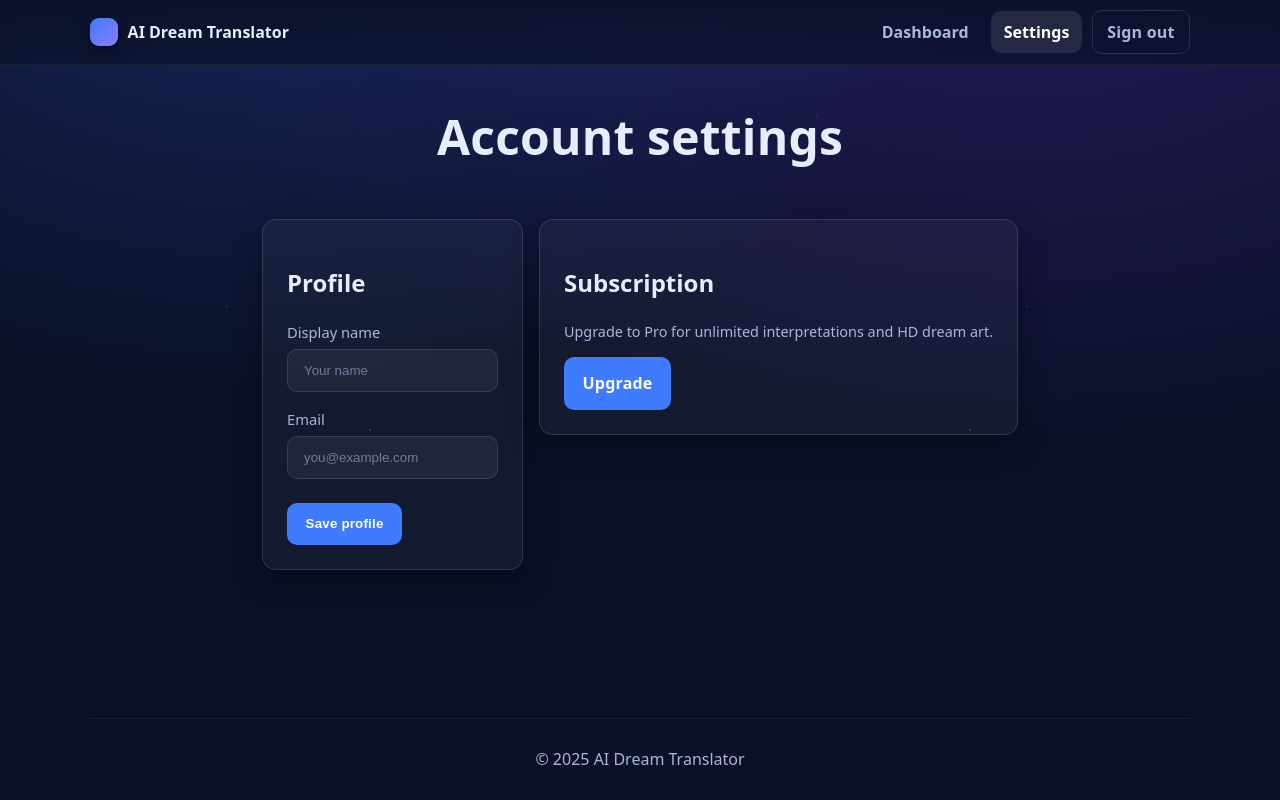
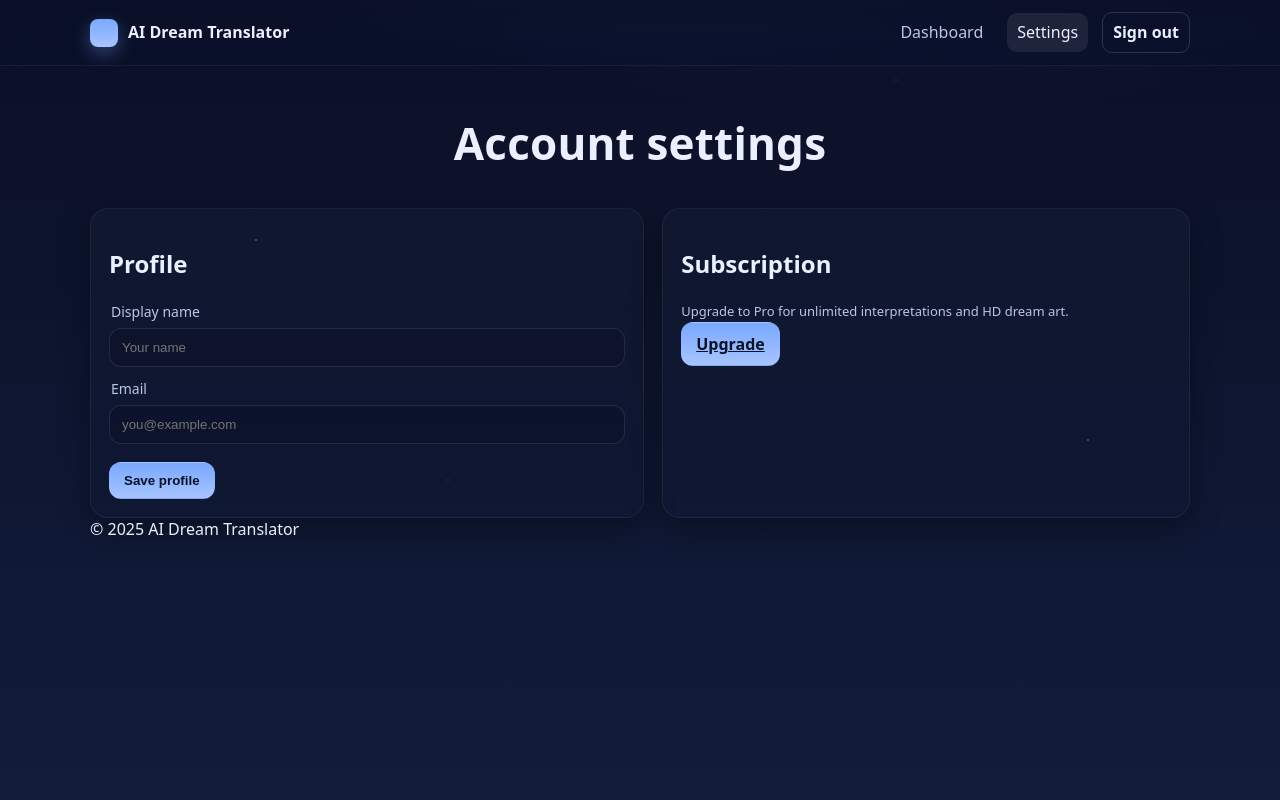
Before and after one commit to EA-LA/ai-dream-translator, a website with bundled scripts: page settings.html in a window 1280 px wide. Built offline with nearby package versions, Linux system fonts and the light colour scheme; no server answers.

Commit message:
Update styles.css

```diff
--- a/styles.css
+++ b/styles.css
@@ -1,187 +1,120 @@
-/* =========================================
-   AI Dream Translator – Global Styles
-   ========================================= */
+/* ======== THEME ======== */
+:root{
+  --bg-1:#0a1026; --bg-2:#121c3b; --card:#0f1533;
+  --ink:#e9f0ff; --muted:#b9c7e6; --accent:#7aa8ff; --accent-2:#a7c4ff;
+  --ok:#63e6b0; --warn:#ffd479; --danger:#ff8a8a;
+  --ring: rgba(122,168,255,.45);
+}
+*{box-sizing:border-box}
+html,body{height:100%}
+html{-webkit-text-size-adjust:100%}
+body{
+  margin:0; color:var(--ink);
+  font-family: ui-sans-serif, system-ui, -apple-system, Segoe UI, Roboto, Ubuntu, Cantarell, Noto Sans, Arial, sans-serif;
+  line-height:1.45;
+  background:
+    radial-gradient(80vw 60vh at 70% -20%, rgba(122,168,255,.06), transparent 60%),
+    linear-gradient(180deg,var(--bg-1),var(--bg-2));
+  -webkit-tap-highlight-color: transparent;
+}
+:focus-visible{outline:2px solid var(--ring); outline-offset:2px}
 
-/* ---- CSS Variables (theme) ---- */
-:root{
-  --bg: #0a1026;                 /* midnight blue */
-  --bg-soft: #0f1838;
-  --panel: rgba(255,255,255,0.04);
-  --panel-border: rgba(255,255,255,0.12);
-  --text: #e6edff;
-  --muted: #a9b7d9;
-  --brand: #3e7bff;              /* primary */
-  --brand-2: #7cb3ff;            /* lighter */
-  --accent: #8e7cff;             /* secondary accent */
-  --danger: #ff7b7b;
-  --shadow: 0 8px 28px rgba(0,0,0,0.35);
-  --radius: 14px;
+/* ======== LAYOUT ======== */
+.wrap{width:min(1100px,92%); margin-inline:auto}
+.bg{position:fixed; inset:0; z-index:-2}
+.stars{position:absolute; inset:0; background:
+  radial-gradient(2px 2px at 20% 30%, #fff8, transparent 60%),
+  radial-gradient(1.5px 1.5px at 70% 10%, #fff6, transparent 60%),
+  radial-gradient(1.5px 1.5px at 35% 60%, #fff6, transparent 60%),
+  radial-gradient(2px 2px at 85% 55%, #fff7, transparent 60%);
+  filter:drop-shadow(0 0 6px #fff3)
 }
+.glow{position:absolute; inset:-20%; background:radial-gradient(50% 35% at 50% 0%, rgba(122,168,255,.18), transparent 60%)}
 
-/* ---- Reset / Base ---- */
-*{ box-sizing:border-box; }
-html,body{ height:100%; }
-body{
-  margin:0;
-  font: 16px/1.55 system-ui, -apple-system, Segoe UI, Roboto, "Helvetica Neue", Arial, "Apple Color Emoji","Segoe UI Emoji";
-  color: var(--text);
-  background: radial-gradient(1200px 800px at 20% -10%, #18265b 0%, transparent 60%),
-              radial-gradient(1400px 900px at 80% -10%, #241b5a 0%, transparent 60%),
-              var(--bg);
-  /* layout helpers */
-  display:flex; flex-direction:column; min-height:100vh;
+/* ======== NAV ======== */
+.nav{position:sticky; top:0; backdrop-filter:saturate(1.2) blur(10px); background:linear-gradient(180deg, rgba(10,16,38,.7), rgba(10,16,38,.25)); border-bottom:1px solid rgba(255,255,255,.06); z-index:20}
+.nav-in{display:flex; align-items:center; justify-content:space-between; gap:14px; padding:12px 0}
+.brand{display:flex; align-items:center; gap:10px; text-decoration:none; color:var(--ink); font-weight:800}
+.brand .logo{width:28px; height:28px; border-radius:8px; background:linear-gradient(180deg, var(--accent), var(--accent-2)); box-shadow:0 6px 18px rgba(122,168,255,.35)}
+.nav-links{display:flex; align-items:center; gap:14px}
+.nav-links a{color:var(--muted); text-decoration:none; padding:8px 10px; border-radius:10px}
+.nav-links a:hover{background:rgba(255,255,255,.06); color:var(--ink)}
+.nav-links a.active{color:var(--ink); background:rgba(255,255,255,.08)}
+
+/* ======== HERO ======== */
+.hero{padding:46px 0 24px}
+.h1{font-size:clamp(28px,5vw,44px); letter-spacing:.2px; margin:0 0 8px}
+.lead{color:var(--muted); max-width:70ch; margin:0}
+.ctas{display:flex; flex-wrap:wrap; gap:10px; margin-top:18px}
+
+/* ======== CARDS / FORMS ======== */
+.card{background:linear-gradient(180deg, rgba(255,255,255,.02), rgba(255,255,255,.00)); border:1px solid rgba(255,255,255,.06); border-radius:18px; padding:18px; box-shadow:0 10px 30px rgba(0,0,0,.35)}
+.label{display:block; color:var(--muted); font-size:14px; margin:0 0 6px 2px}
+.input, .select, .textarea{
+  width:100%; color:var(--ink); background:rgba(10,16,38,.5); border:1px solid rgba(255,255,255,.1);
+  border-radius:12px; padding:11px 12px; outline:none
 }
+.input:focus, .select:focus, .textarea:focus{border-color:var(--accent)}
+.textarea{min-height:120px; resize:vertical}
+.row{display:flex; flex-wrap:wrap; gap:10px; align-items:center}
 
-/* Subtle star-field (optional) */
-.bg{ position:fixed; inset:0; pointer-events:none; z-index:-1; }
-.stars{ position:absolute; inset:0; background:
-  radial-gradient(2px 2px at 20% 30%, #ffffff44 40%, transparent 41%) repeat,
-  radial-gradient(2px 2px at 70% 80%, #ffffff33 40%, transparent 41%) repeat,
-  radial-gradient(2px 2px at 40% 70%, #ffffff22 40%, transparent 41%) repeat;
-  background-size: 600px 600px, 800px 800px, 1000px 1000px;
-  animation: twinkle 12s linear infinite;
-  opacity:.55;
-}
-@keyframes twinkle { to{ background-position: 600px 600px, -800px -800px, 1000px 1000px; } }
-.glow{ position:absolute; inset:0; background:
-  radial-gradient(600px 300px at 50% -10%, #6a7bff22, transparent 70%);
-}
+/* ======== BUTTONS ======== */
+.btn{appearance:none; border:1px solid transparent; cursor:pointer; border-radius:12px; font-weight:800; padding:10px 14px; transition:.15s transform}
+.btn:hover{transform:translateY(-1px)}
+.btn:active{transform:translateY(0)}
+.btn[disabled]{opacity:.6; cursor:not-allowed}
+.btn.primary{background:linear-gradient(180deg, var(--accent), var(--accent-2)); color:#081228}
+.btn.ghost{background:transparent; color:var(--ink); border-color:rgba(255,255,255,.14)}
+.btn.ghost:hover{border-color:rgba(255,255,255,.26)}
 
-/* ---- Layout helpers ---- */
-.wrap{ width: min(1100px, 92%); margin: 0 auto; }
-.center{ text-align:center; }
-.grid{ display:grid; gap:1rem; }
-.grid.two{ grid-template-columns: repeat(2, minmax(0,1fr)); }
-@media (max-width: 900px){ .grid.two{ grid-template-columns: 1fr; } }
+/* ======== GRID ======== */
+.grid{display:grid; gap:18px}
+.two{grid-template-columns:1fr}
+@media(min-width:980px){.two{grid-template-columns:1.05fr 1fr}}
+.three{grid-template-columns:1fr}
+@media(min-width:820px){.three{grid-template-columns:repeat(3,1fr)}}
 
-/* ---- Typography ---- */
-.h1{ font-size: clamp(2rem, 5vw, 3rem); line-height:1.1; margin:0 0 .3rem; font-weight:800; letter-spacing:.2px; }
-.lead{ color: var(--muted); font-size: clamp(1rem, 2.2vw, 1.15rem); }
+.feature h3{margin:.2rem 0}
+.feature p{color:var(--muted); margin:.2rem 0 0}
 
-/* =========================================
-   NAVBAR (desktop + mobile)
-   ========================================= */
+/* ======== TABS ======== */
+.tabs{display:flex; gap:6px; border-bottom:1px solid rgba(255,255,255,.08); margin-bottom:10px}
+.tab{appearance:none; border:none; background:transparent; color:var(--muted); padding:8px 10px; cursor:pointer; border-radius:8px 8px 0 0; font-weight:700}
+.tab.is-active{color:var(--ink); background:rgba(255,255,255,.05)}
+.panels{min-height:160px}
+.panel{display:none; color:var(--ink)}
+.panel.is-active{display:block}
 
-.nav{ position:sticky; top:0; z-index:50; backdrop-filter: blur(8px); background: linear-gradient(to bottom, rgba(10,16,38,.9), rgba(10,16,38,.6)); border-bottom:1px solid #ffffff12; }
-.nav-in{ display:flex; align-items:center; justify-content:space-between; height:64px; }
+/* ======== IMAGE WRAP ======== */
+.image-wrap{display:grid; place-items:center; min-height:220px; border:1px dashed rgba(255,255,255,.12); border-radius:14px; background:rgba(10,16,38,.4)}
+.image-empty{color:var(--muted)}
+.image-wrap img{max-width:100%; border-radius:12px; display:block}
 
-.brand{ display:flex; align-items:center; gap:.6rem; text-decoration:none; color:var(--text); font-weight:700; }
-.logo{ width:28px; height:28px; border-radius:9px; background: linear-gradient(135deg, var(--brand), var(--accent)); box-shadow: 0 6px 16px #0006; display:inline-block; }
+/* ======== PRICE GRID ======== */
+.price-grid{display:grid; gap:16px; grid-template-columns:1fr; margin-top:8px}
+@media(min-width:900px){.price-grid{grid-template-columns:repeat(3,1fr)}}
+.price-card h3{margin:0 0 6px}
+.price{font-size:28px; font-weight:900}
+.small{color:var(--muted); font-size:13px}
+.li{display:flex; align-items:center; gap:8px; color:var(--ink); margin:.35rem 0}
+.li .dot{width:8px; height:8px; border-radius:50%; background:var(--ok)}
 
-.nav-links{ display:flex; align-items:center; gap:.6rem; }
-.nav-links a{ color:var(--muted); text-decoration:none; padding:.55rem .8rem; border-radius:10px; transition:all .15s ease; font-weight:600; }
-.nav-links a:hover{ color:var(--text); background: #ffffff10; }
-.nav-links a.active{ color:#fff; background:#ffffff18; }
+/* ======== FAQ ======== */
+.faq{max-width:900px; margin:12px auto}
+.faq-q{width:100%; text-align:left; background:rgba(255,255,255,.06); color:var(--ink); border:1px solid rgba(255,255,255,.1); padding:12px 14px; border-radius:12px; margin:8px 0; cursor:pointer; font-weight:800}
+.faq-a{display:none; padding:10px 14px; color:var(--muted)}
+.faq-q.is-open + .faq-a{display:block}
 
-/* Buttons inside nav */
-.nav-links .btn{ padding:.55rem .9rem; border-radius:10px; border:1px solid #ffffff20; }
-.nav-links .btn.primary{ background:var(--brand); border-color:transparent; color:#fff; }
-.nav-links .btn.primary:hover{ background:#2f6df8; }
+/* ======== FOOTER COLUMNS ======== */
+.footer-cols{margin-top:38px; border-top:1px solid rgba(255,255,255,.08)}
+.cols{display:grid; gap:18px; grid-template-columns:1fr}
+@media(min-width:900px){.cols{grid-template-columns:2fr 1fr 1fr 1fr}}
+.footer-cols h4{margin:0 0 8px}
+.footer-cols a{display:block; color:var(--muted); text-decoration:none; margin:6px 0}
+.footer-cols a:hover{color:var(--ink)}
+.brand-row{display:flex; align-items:center; gap:10px; margin-bottom:10px}
 
-/* Mobile hamburger */
-.hamburger{ display:none; width:42px; height:42px; border-radius:10px; border:1px solid #ffffff22; background:#ffffff10; color:#fff; align-items:center; justify-content:center; cursor:pointer; }
-.hamburger span, .hamburger::before, .hamburger::after{
-  content:""; display:block; width:20px; height:2px; background:#fff; border-radius:2px;
-}
-.hamburger::before{ transform: translateY(-6px); }
-.hamburger::after{ transform: translateY(6px); }
-
-/* Drawer menu (mobile) */
-@media (max-width: 900px){
-  .hamburger{ display:flex; }
-  .nav-links{ display:none; }
-  body.nav-open .nav-links{
-    display:flex; flex-direction:column; position:fixed; top:64px; right:0; left:0; padding:12px;
-    background: rgba(10,16,38,.98); border-bottom:1px solid #ffffff14; gap:.2rem;
-  }
-  body.nav-open .nav-links a, body.nav-open .nav-links .btn{
-    width:100%; text-align:center;
-  }
-}
-
-/* =========================================
-   HERO / PANELS / CARDS
-   ========================================= */
-
-.hero{ padding: 46px 0 18px; }
-.card{
-  background: var(--panel);
-  border: 1px solid var(--panel-border);
-  border-radius: var(--radius);
-  padding: 1.5rem;
-  box-shadow: var(--shadow);
-}
-
-/* =========================================
-   FORMS & BUTTONS
-   ========================================= */
-
-.label{ display:block; font-size:.92rem; color: var(--muted); margin:.25rem 0 .35rem; }
-.input{
-  width:100%; background: #ffffff0e; color:#fff; border:1px solid #ffffff1a;
-  border-radius:10px; padding:.8rem 1rem; outline:none; transition:.15s border, .15s background;
-}
-.input::placeholder{ color:#b9c6ec88; }
-.input:focus{ border-color:#ffffff44; background:#ffffff18; }
-
-.row{ display:flex; align-items:center; gap:.6rem; flex-wrap:wrap; }
-
-.btn{
-  display:inline-block; cursor:pointer; user-select:none; text-decoration:none; text-align:center;
-  font-weight:700; letter-spacing:.2px;
-  padding:.8rem 1.1rem; border-radius:10px; border:1px solid #ffffff25;
-  background:#ffffff0f; color:#eaf0ff; transition: background .15s, transform .06s ease;
-}
-.btn:hover{ background:#ffffff20; }
-.btn:active{ transform:translateY(1px); }
-
-.btn.primary{ background: var(--brand); border-color:transparent; color:#fff; }
-.btn.primary:hover{ background:#2f6df8; }
-.btn.ghost{ background:transparent; }
-.btn.danger{ background: var(--danger); border-color:transparent; color:#111; }
-
-/* Links */
-.link{ color: var(--brand-2); text-decoration:none; }
-.link:hover{ text-decoration:underline; }
-
-/* Spacing helpers */
-.mt{ margin-top:1rem; }
-.mt2{ margin-top:1.5rem; }
-
-/* Small text */
-.small{ font-size:.9rem; color:var(--muted); }
-
-/* =========================================
-   AUTH PAGES – centered cards, mobile friendly
-   ========================================= */
-
-main.wrap{
-  flex:1; display:flex; justify-content:center; align-items:flex-start; padding: 2rem 1rem;
-}
-.auth-wide{ max-width:520px; margin:0 auto; }
-@media (max-width: 600px){
-  main.wrap{ align-items:center; padding:1.5rem 1rem; }
-  .card{ padding:1.25rem; }
-  .row{ flex-direction:column; align-items:stretch; }
-  .btn{ width:100%; }
-}
-
-/* =========================================
-   FOOTER
-   ========================================= */
-
-.foot{ color:var(--muted); padding: 28px 0; text-align:center; border-top:1px solid #ffffff12; margin-top:auto; }
-
-/* =========================================
-   TABLES (if you add settings tables later)
-   ========================================= */
-
-.table{ width:100%; border-collapse:collapse; }
-.table th, .table td{ padding:.75rem 1rem; border-bottom:1px solid #ffffff12; }
-.table th{ text-align:left; color:var(--muted); font-weight:600; }
-
-/* =========================================
-   UTIL
-   ========================================= */
-
-.hide{ display:none !important; }
+/* ======== UTIL ======== */
+.mt{margin-top:12px} .mt2{margin-top:18px} .mt3{margin-top:26px}
+.center{text-align:center}
+.hidden{display:none}
```
